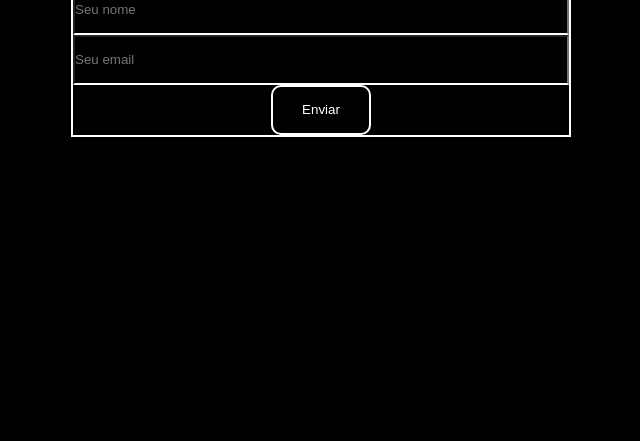
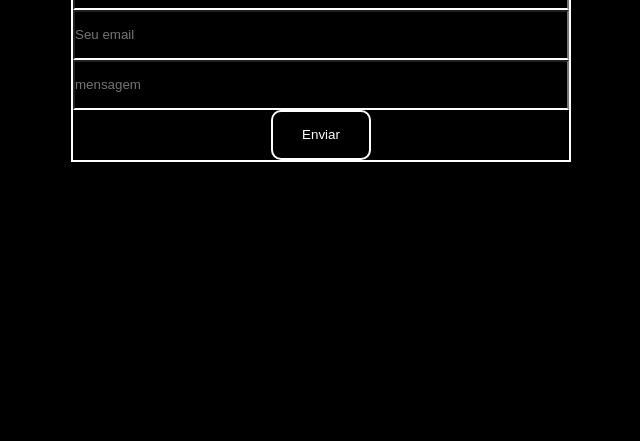
Before and after one commit to EricRochaGoncalves/teste-de-email-formulario, a plain HTML site: page index.html in a window 1280 px wide. Shown: the part 359-800 px from the top of the page, without its empty margins (319-959 px from the left). Drawn offline with Linux system fonts and the light colour scheme.

Commit message:
Atualizar o index.html

```diff
--- a/index.html
+++ b/index.html
@@ -77,6 +77,7 @@ input:placeholder {
   <form action="https://formsubmit.co/ericrochagoncalves59@gmail.com" method="POST">
      <input type="text" name="name" required placeholder="Seu nome">
      <input type="email" name="email" required placeholder="Seu email">
+    <input type="menssage" message required placeholder="mensagem">
     <input type="hidden" name="_template" value="table">
      <button type="submit">Enviar</button>
   </form>
```
